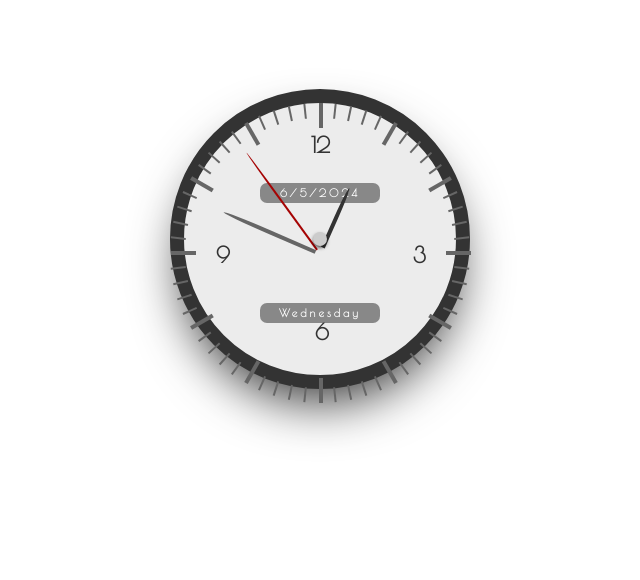
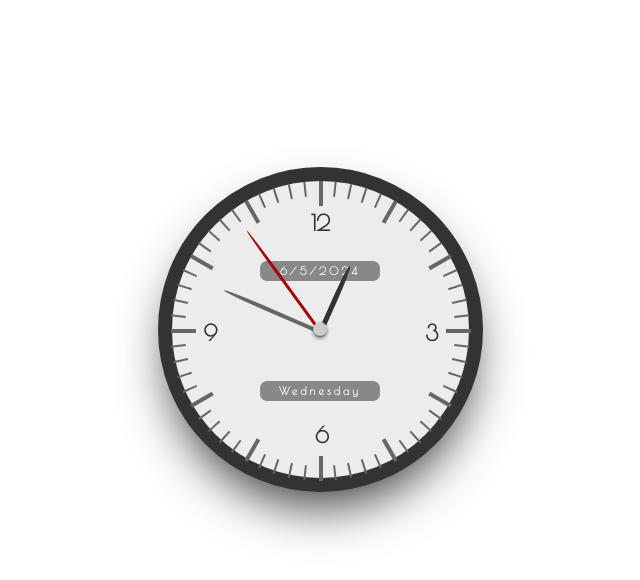
Before and after one commit to MAbdurahman/css-analog-clock, a plain HTML site: page index.html in a window 1280 px wide. Shown: the whole page, without its empty margins (320-960 px from the left). Drawn offline with nearby package versions, Linux system fonts and the light colour scheme.

Commit message:
Update styles

```diff
--- a/css/styles.css
+++ b/css/styles.css
@@ -277,25 +277,27 @@ img {
 	height: auto;
 }
 
-.row {
-	display: grid;
-	place-items: center;
+.wrapper {
+	display: flex;
+	align-items: center;
+	justify-content: center;
 }
 
+.clock {
+	position: relative;
+	z-index: 2;
+	background: #ececec;
+	width: 325px;
+	height: 325px;
+	/*margin: 8% auto 0;*/
 
-
-
-
-.clock {
-	/*position: relative;*/
-	background: #ececec;
-	width: 300px;
-	height: 300px;
-	margin: 8% auto 0;
+	margin-top: 15%;
+	margin-left: auto;
+	margin-right: auto;
 	border-radius: 50%;
 	border: 14px solid #333;
-	position: relative;
 	box-shadow: 0 2vw 4vw -1vw rgba(0, 0, 0, 0.8);
+
 }
 
 .dot {
@@ -316,8 +318,8 @@ img {
 .hour-hand {
 	position: absolute;
 	z-index: 5;
-	width: 4px;
-	height: 65px;
+	width: 5px;
+	height: 66px;
 	background: #333;
 	top: 79px;
 	transform-origin: 50% 72px;
@@ -344,7 +346,7 @@ img {
 .second-hand {
 	position: absolute;
 	z-index: 7;
-	width: 2px;
+	width: 3px;
 	height: 120px;
 	background: var(--clr-semantic-a-400);
 	top: 26px;
@@ -386,7 +388,7 @@ span {
 
 .dial-lines {
 	position: absolute;
-	z-index: 2;
+	z-index: -1;
 	width: 2px;
 	height: 15px;
 	background: #666;
--- a/index.html
+++ b/index.html
@@ -17,6 +17,7 @@
 </head>
 <body>
 <div class="utils-container">
+    <div class="wrapper">
         <div class="clock">
             <div>
                 <div class="date"></div>
@@ -37,6 +38,7 @@
             <div class="dial-lines"></div>
         </div>
     </div>
+</div>
 
 <!-- scripts -->
 <script src="./js/jquery-3.7.1.min.js"></script>
```
Lines whose indentation alone changed are shown as unchanged.
